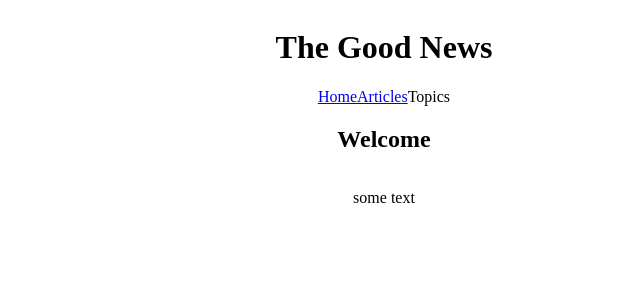
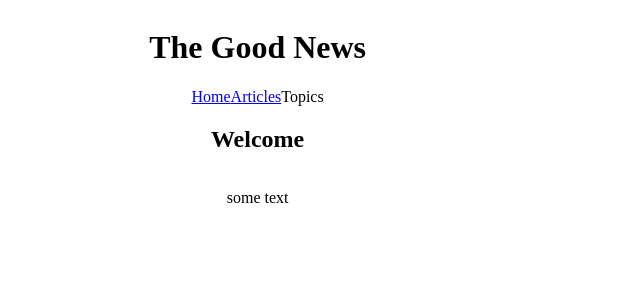
Before and after one commit to gosamuel/fe-nc-news, a React (Vite) app: page / in a window 1280 px wide. Shown: the top 300 px of the page, without its empty margins (256-896 px from the left). Built offline with nearby package versions, Linux system fonts and the light colour scheme.

Commit message:
ticket 5 finished with better styling

```diff
--- a/src/App.css
+++ b/src/App.css
@@ -1,29 +1,21 @@
 .app {
   display: flex;
   flex-direction: column;
-  max-width: 95%;
+  max-width: 80%;
   align-items: center;
   text-align: center;
-  padding: auto;
-  margin: auto;
 }
 
 .card {
-  margin: auto;
-  max-width: 95%;
+  /* margin: auto; */
+  max-width: 100%;
   text-align: center;
   align-items: center;
-  padding: auto;
-  margin: auto;
 }
 
 .img {
-  max-width: 95%;
+  max-width: 100%;
   height: auto;
   object-fit: cover;
   display: block;
-  margin-left: auto;
-  margin-right: auto;
-  padding: auto;
-  margin: auto;
 }
```
